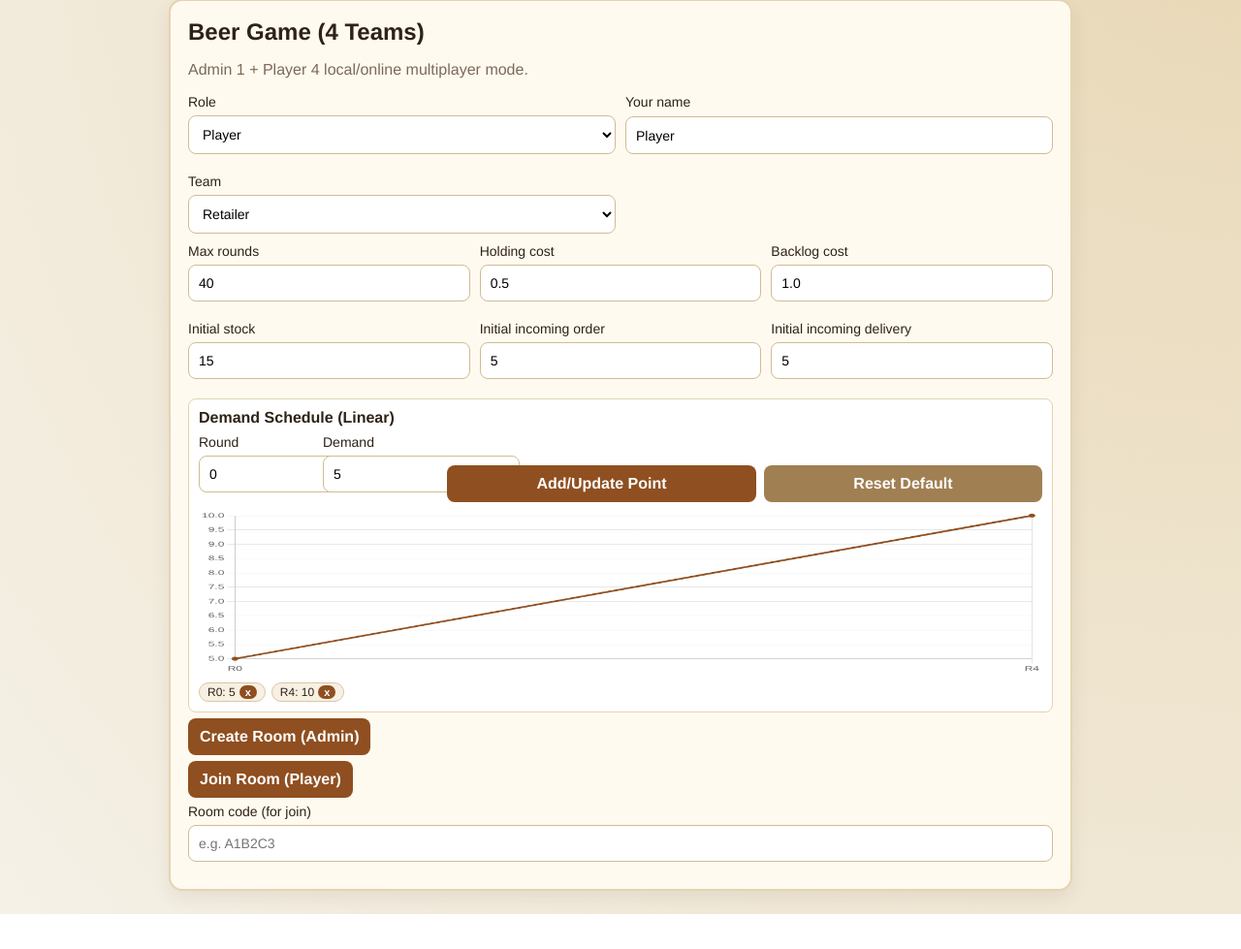
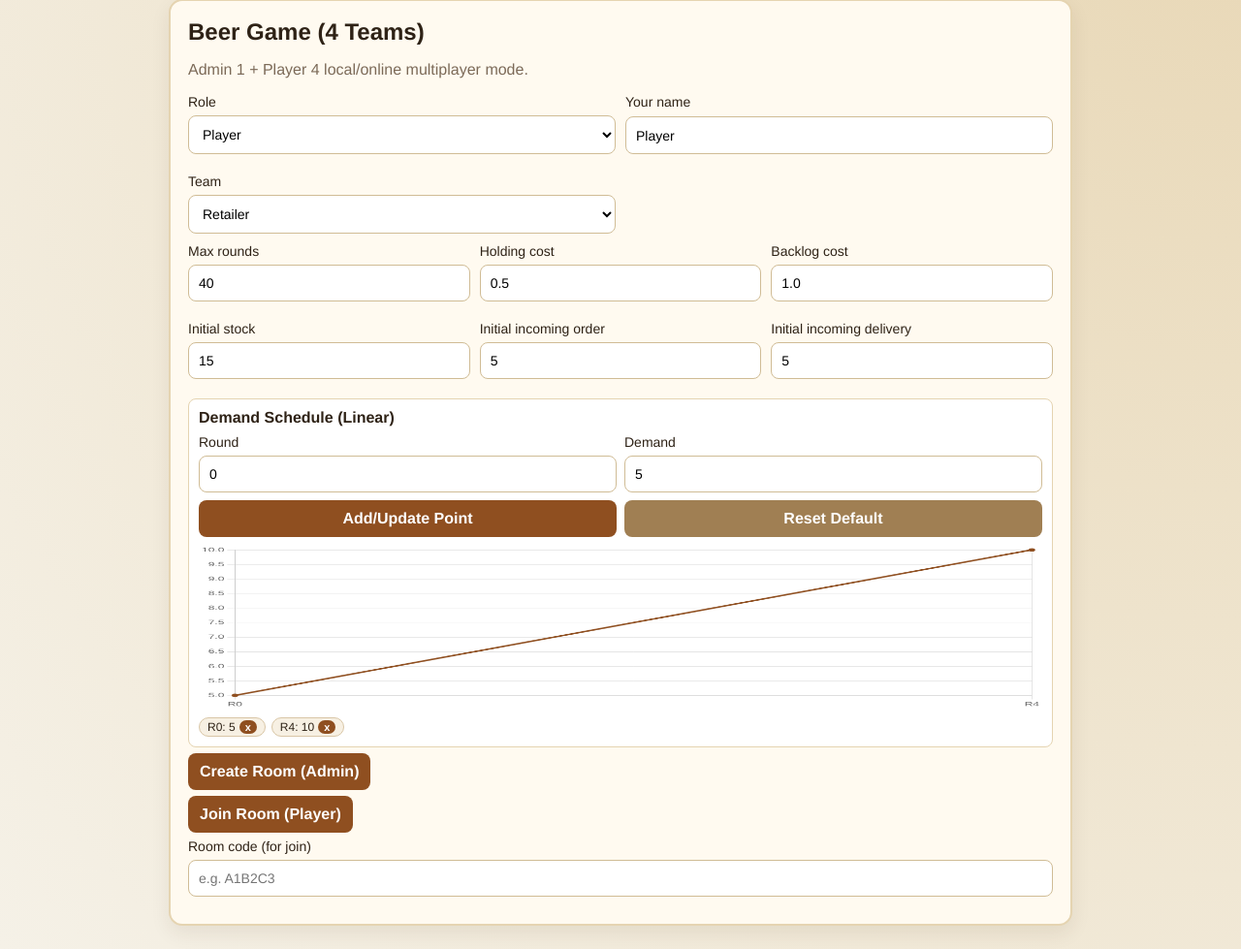
Before and after one commit to korjs2-droid/beergame, a Flask app: page / in a window 1280 px wide. Shown: the part 146-1125 px from the top of the page at 97% size. Before the commit the page ends 1089 px from the top, so only its background shows below. Run offline with Flask 3, Linux system fonts and the light colour scheme.

Commit message:
Update styles.css

```diff
--- a/beergame_4team_web/static/styles.css
+++ b/beergame_4team_web/static/styles.css
@@ -149,10 +149,21 @@ button.ghost {
 
 .demand-controls {
   display: grid;
-  grid-template-columns: 120px 120px auto auto;
+  grid-template-columns: repeat(2, minmax(150px, 1fr));
   gap: 8px;
   align-items: end;
   margin-bottom: 8px;
+}
+
+.demand-controls > label {
+  margin-bottom: 0;
+}
+
+#demand-add-btn,
+#demand-clear-btn {
+  width: 100%;
+  min-width: 0;
+  white-space: normal;
 }
 
 #demand-schedule-chart {
@@ -534,6 +545,12 @@ button.ghost {
   height: 220px !important;
 }
 
+@media (max-width: 1024px) {
+  .demand-controls {
+    grid-template-columns: 1fr;
+  }
+}
+
 #report-table-wrap table {
   width: 100%;
   border-collapse: collapse;
```
